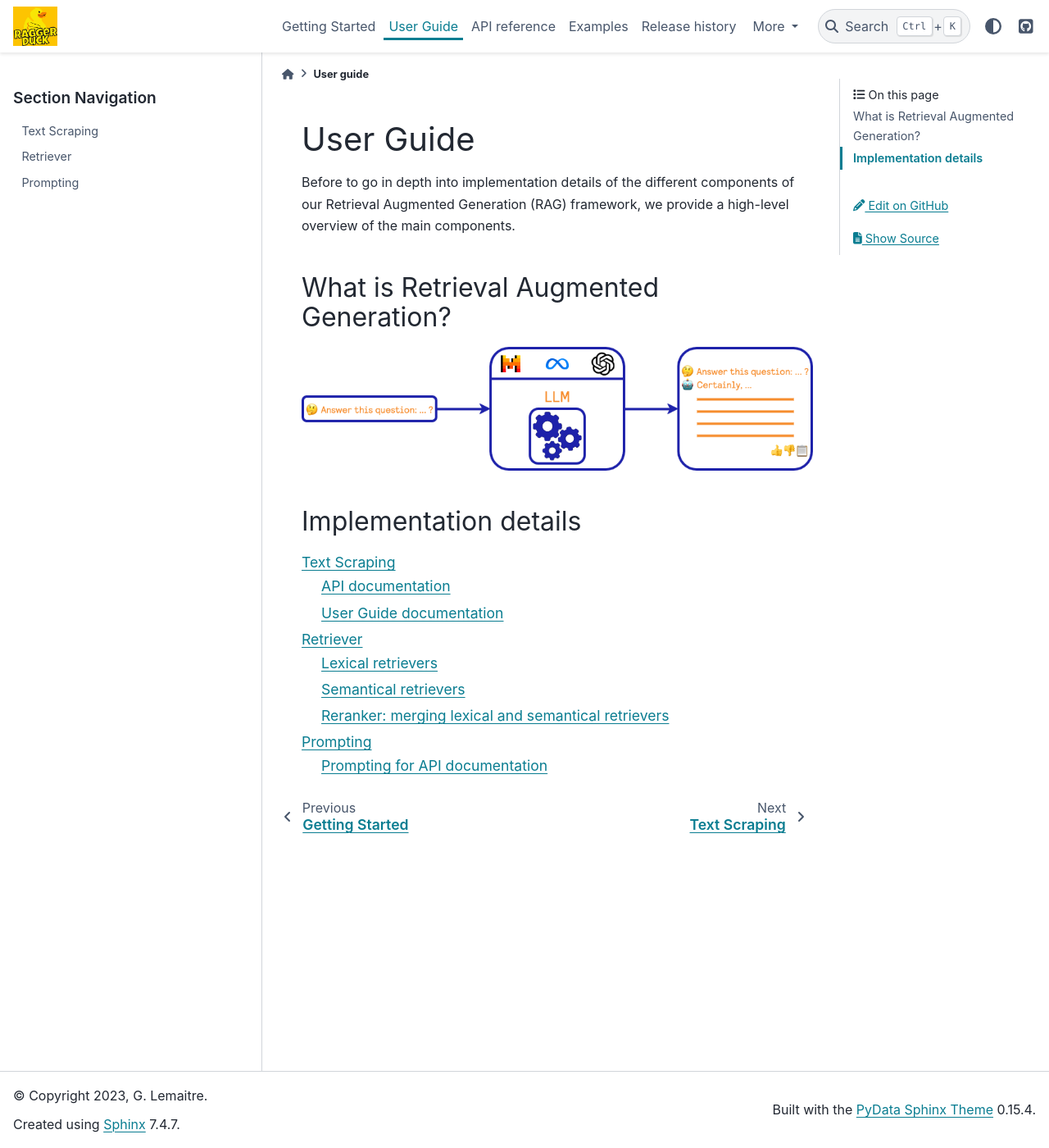
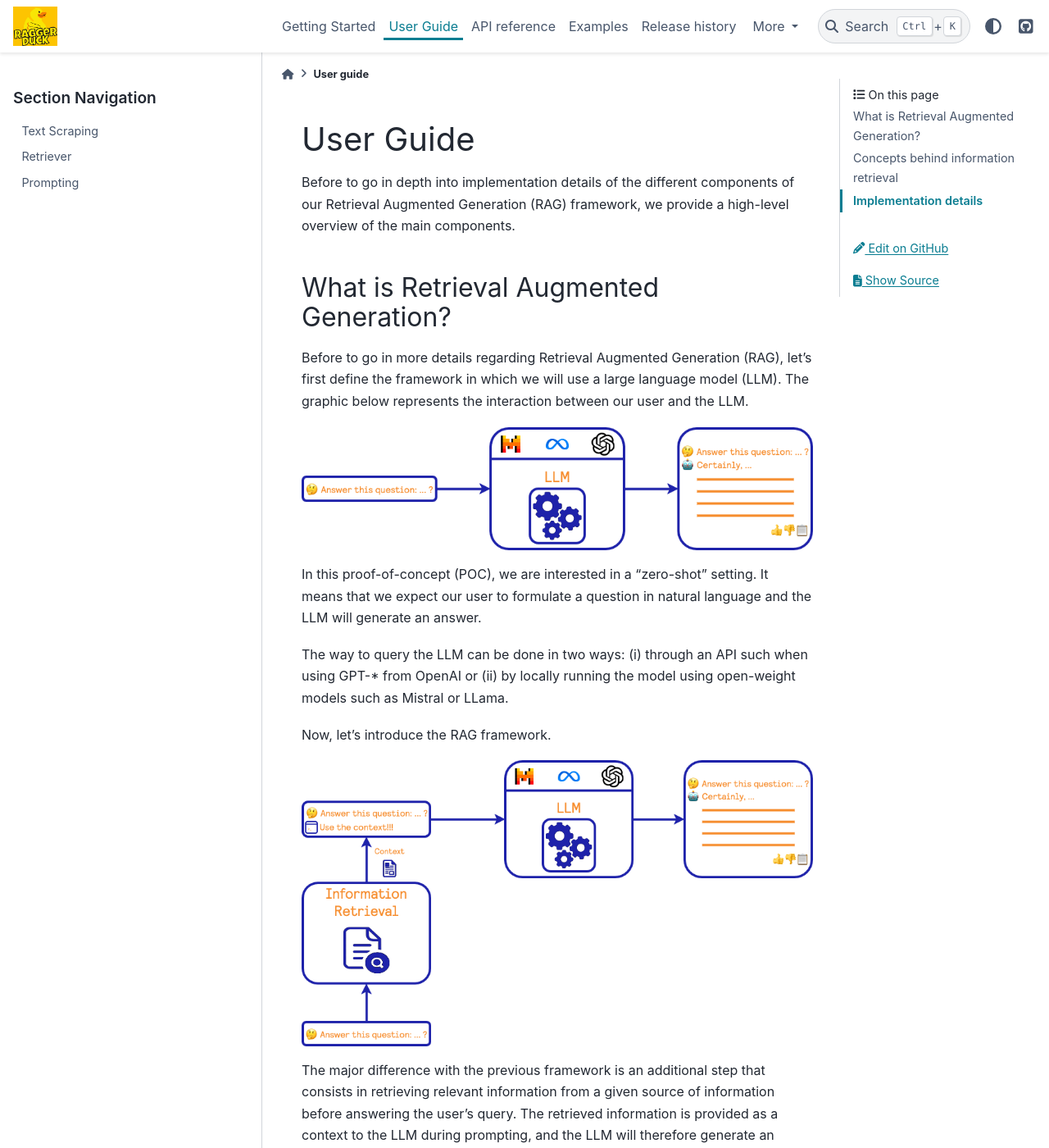
Before and after one commit to probabl-ai/sklearn-ragger-duck, a Sphinx documentation site: the page built from doc/user_guide/index.rst, in a window 1280 px wide and 1400 px high. Shown: the whole window at 82% size. Built offline with Sphinx 7.4.7 and the PyData theme 0.15.4, drawn with Linux system fonts in a browser that asks for light colours; some of the changed text lies outside the part shown.

Commit message:
DOC update doc

```diff
--- a/doc/_static/css/ragger_duck.css
+++ b/doc/_static/css/ragger_duck.css
@@ -12,6 +12,8 @@
 
 .transparent-image {
   background: none !important;
+  margin-top: 1em;
+  margin-bottom: 1em;
 }
 
 /* Main index page overview cards */
--- a/doc/user_guide/index.rst
+++ b/doc/user_guide/index.rst
@@ -10,13 +10,70 @@
 Retrieval Augmented Generation (RAG) framework, we provide a high-level overview of
 the main components.
 
+.. _intro_rag:
+
 What is Retrieval Augmented Generation?
 =======================================
+
+Before to go in more details regarding Retrieval Augmented Generation (RAG), let's
+first define the framework in which we will use a large language model (LLM). The
+graphic below represents the interaction between our user and the LLM.
 
 .. image:: /_static/img/diagram/llm.png
     :width: 100%
     :align: center
     :class: transparent-image
+
+In this proof-of-concept (POC), we are interested in a "zero-shot" setting. It means
+that we expect our user to formulate a question in natural language and the LLM will
+generate an answer.
+
+The way to query the LLM can be done in two ways: (i) through an API such when using
+GPT-* from OpenAI or (ii) by locally running the model using open-weight models such
+as Mistral or LLama.
+
+Now, let's introduce the RAG framework.
+
+.. image:: /_static/img/diagram/rag.png
+    :width: 100%
+    :align: center
+    :class: transparent-image
+
+The major difference with the previous framework is an additional step that consists
+in retrieving relevant information from a given source of information before answering
+the user's query. The retrieved information is provided as a context to the LLM during
+prompting, and the LLM will therefore generate an answer conditioned on this context.
+
+It should be noted that information retrieval is not a new concept and has been
+extensively studied in the past and it is also related to the application of search
+engine. In the next section, we will go in more details into the information retrieval
+components when used for a RAG framework.
+
+.. _intro_info_retrieval:
+
+Concepts behind information retrieval
+=====================================
+
+Before to explain how a retriever is trained, we first show the main components of
+such retriever.
+
+.. image:: /_static/img/diagram/retrieval_phase.png
+    :width: 100%
+    :align: center
+    :class: transparent-image
+
+A retriever has two main components: (i) an algorithm to transform natural text into
+a mathematical vector representation and (ii) a database containing vectors and their
+corresponding natural text. This database is also capable of finding the most similar
+vectors to a given query vector.
+
+During the training phase, a source of information containing natural text is used to
+build a set of vector representations. These vectors are used to populate the database.
+
+During the retrieval phase, a user's query is passed to the algorithm to create a vector
+representation. Then, the most similar vectors are found in the database and the
+corresponding natural texts are returned. Those documents are then used as context for
+the LLM in the previous RAG framework.
 
 Implementation details
 ======================
```
Also changed, not shown: doc/_static/img/diagram/rag.png (added), doc/_static/img/diagram/retrieval_phase.png (added).
